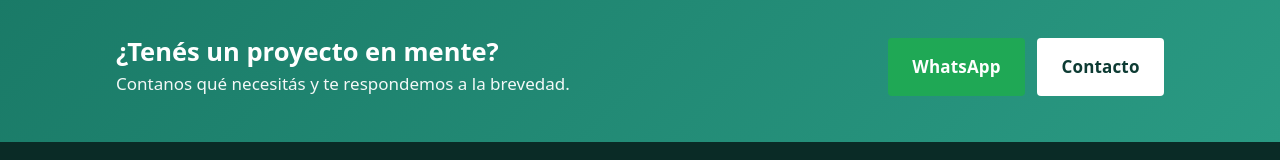
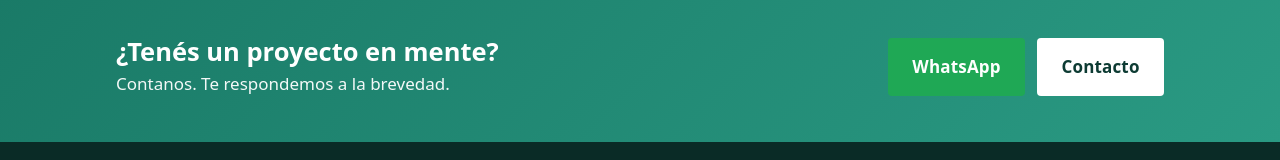
Before and after one commit to ArielLevet/cercos-rosario-static, a plain HTML site: page cercos-perimetrales.html in a window 1280 px wide. Shown: the part 1359-1519 px from the top of the page. Drawn offline with Linux system fonts and the light colour scheme.

Commit message:
Shorten CTA text
Co-Authored-By: Claude Sonnet 5.5 <noreply@anthropic.com>

```diff
--- a/cercos-perimetrales.html
+++ b/cercos-perimetrales.html
@@ -120,7 +120,7 @@
       <div class="wrap cta-inner">
         <div>
           <h2>¿Tenés un proyecto en mente?</h2>
-          <p>Contanos qué necesitás y te respondemos a la brevedad.</p>
+          <p>Contanos. Te respondemos a la brevedad.</p>
         </div>
         <div class="cta-actions">
           <a class="btn btn-wa" href="https://wa.me/5493415620131" rel="noopener">WhatsApp</a>
```
Also changed, not shown: construccion-general.html (+1 -1 lines), index.html (+1 -1 lines), portones-puertas.html (+1 -1 lines).
